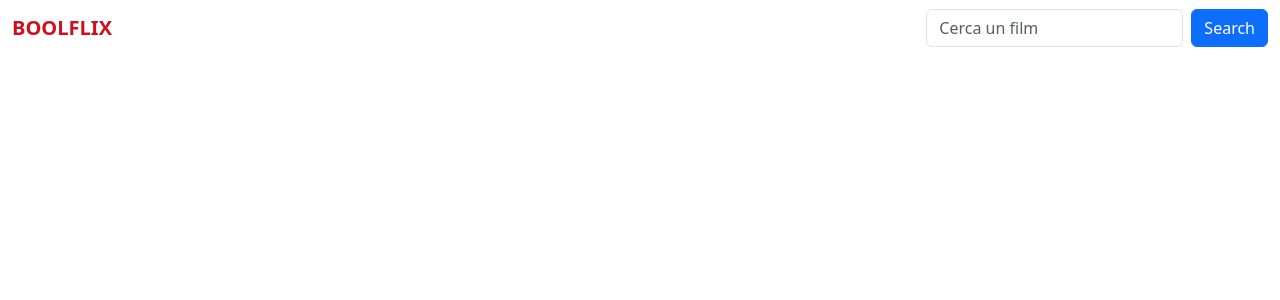
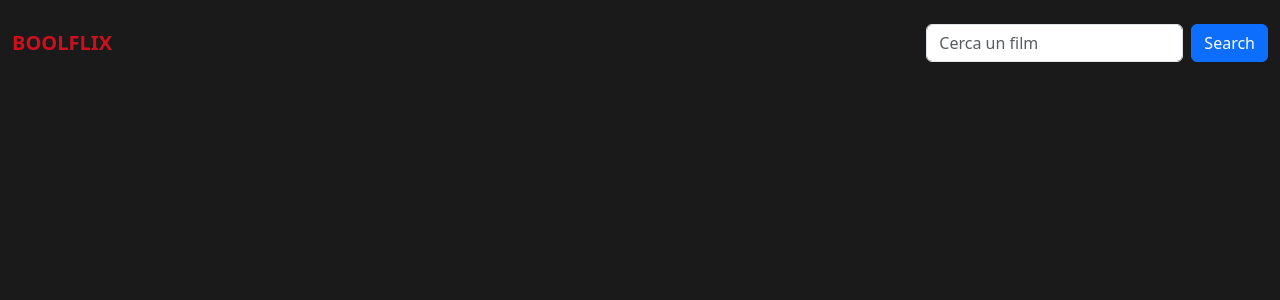
Before and after one commit to AlessiaCiabatti/vite-boolflix, a Vue app: page / in a window 1280 px wide. Shown: the top 300 px of the page. Built offline with nearby package versions, Linux system fonts and the light colour scheme; no server answers.

Commit message:
[add] Background.vue

```diff
--- a/src/App.vue
+++ b/src/App.vue
@@ -1,7 +1,7 @@
 <script>
 import Header from './components/Header.vue';
 import CardContainer from './components/CardContainer.vue';
-import Footer from './components/Footer.vue';
+import Background from './components/Background.vue';
 
 // store
 import {store} from './assets/data/store';
@@ -11,7 +11,7 @@ import axios from 'axios';
     components:{
       Header,
       CardContainer,
-      Footer,
+      Background,
     },
 
     data(){
@@ -50,7 +50,7 @@ import axios from 'axios';
   <Header @startSearch="startSearch"/>
   <CardContainer type="movie" v-if="store.movie.length > 0" />
   <CardContainer type="tv" v-if="store.tv.length > 0"/>
-  <Footer />
+  <Background v-if="store.movie.length == 0" />
 </template>
 
 
--- a/src/assets/scss/partials/_general.scss
+++ b/src/assets/scss/partials/_general.scss
@@ -1,5 +1,5 @@
 @use './variables' as *;
 
-body{
+#app {
   background-color: $bg-color;
 }
--- a/src/components/Footer.vue
+++ b/src/components/Background.vue
@@ -7,12 +7,15 @@
 
 
 <template>
-  <div>
-
+  <div class="prova">
   </div>
 </template>
 
 
 <style lang="scss">
+@use '../assets/scss/partials/variables' as *;
 
+.prova{
+  height: calc(100vh - 85px);
+}
 </style>
--- a/src/components/CardContainer.vue
+++ b/src/components/CardContainer.vue
@@ -31,7 +31,7 @@ import { store } from '../assets/data/store';
 
 <template>
   <div class="bg">
-    <div class="container text-center my-5">
+    <div class="container text-center mt-5">
       <h3 class="text-white">{{ title }}</h3>
       <div class="row row-cols-6">
         <!-- passo tutto l'oggetto perchè serie tv hanno 'nome', film hanno 'titolo' -->
--- a/src/components/Header.vue
+++ b/src/components/Header.vue
@@ -34,10 +34,14 @@ import { store } from '../assets/data/store';
 <style lang="scss">
 
 @use '../assets/scss/partials/variables' as *;
+nav.navbar{
+  height: 85px;
   a.navbar-brand{
     color: $logo-color;
     font-weight: bold;
+
   }
+}
 
 
 </style>
```
